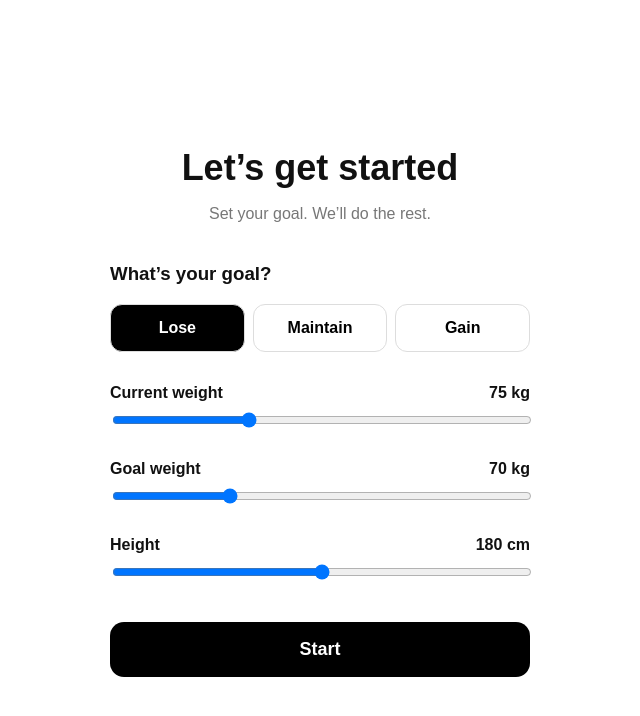
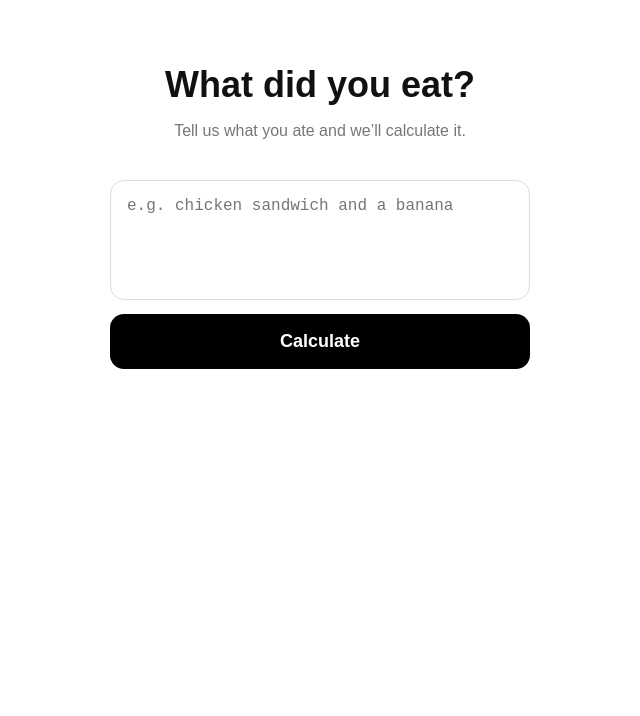
Before and after one commit to conn448/connaiai, a Next.js app: page / in a window 1280 px wide. Both pictures are taken after a click on the button "Start". Shown: the top 716 px of the page, without its empty margins (320-960 px from the left). Built offline with nearby package versions, Linux system fonts and the light colour scheme.

Commit message:
Update page.jsx

```diff
--- a/app/page.jsx
+++ b/app/page.jsx
@@ -3,55 +3,37 @@
 import { useState } from "react";
 
 export default function Home() {
+  const [started, setStarted] = useState(false);
+
   const [goal, setGoal] = useState("lose");
   const [weight, setWeight] = useState(75);
   const [goalWeight, setGoalWeight] = useState(70);
   const [height, setHeight] = useState(180);
 
+  const [food, setFood] = useState("");
+  const [result, setResult] = useState(null);
+  const [loading, setLoading] = useState(false);
+
+  // -------------------------
+  // SETUP SCREEN
+  // -------------------------
+
+  if (!started) {
     return (
-    <main
-      style={{
-        minHeight: "100vh",
-        background: "#ffffff",
-        padding: "40px 24px",
-        display: "flex",
-        justifyContent: "center",
-        alignItems: "center",
-        fontFamily: "Arial, sans-serif",
-      }}
-    >
-      <div style={{ width: "100%", maxWidth: "420px" }}>
+      <main style={styles.page}>
+        <div style={styles.container}>
 
-        <h1
-          style={{
-            fontSize: "36px",
-            textAlign: "center",
-            marginBottom: "8px",
-          }}
-        >
+          <h1 style={styles.title}>
             Let’s get started
           </h1>
 
-        <p
-          style={{
-            textAlign: "center",
-            color: "#777",
-            marginBottom: "40px",
-          }}
-        >
+          <p style={styles.subtitle}>
             Set your goal. We’ll do the rest.
           </p>
 
           <h3>What’s your goal?</h3>
 
-        <div
-          style={{
-            display: "grid",
-            gridTemplateColumns: "repeat(3, 1fr)",
-            gap: "8px",
-            marginBottom: "32px",
-          }}
-        >
+          <div style={styles.goalGrid}>
             {[
               ["lose", "Lose"],
               ["maintain", "Maintain"],
@@ -61,12 +43,9 @@ export default function Home() {
                 key={value}
                 onClick={() => setGoal(value)}
                 style={{
-                padding: "14px 5px",
-                borderRadius: "12px",
-                border: "1px solid #ddd",
+                  ...styles.goalButton,
                   background: goal === value ? "#000" : "#fff",
                   color: goal === value ? "#fff" : "#000",
-                fontWeight: "600",
                 }}
               >
                 {label}
@@ -102,18 +81,8 @@ export default function Home() {
           />
 
           <button
-          onClick={() => alert("Setup complete")}
-          style={{
-            width: "100%",
-            padding: "17px",
-            marginTop: "10px",
-            borderRadius: "14px",
-            border: "none",
-            background: "#000",
-            color: "#fff",
-            fontSize: "18px",
-            fontWeight: "700",
-          }}
+            onClick={() => setStarted(true)}
+            style={styles.startButton}
           >
             Start
           </button>
@@ -123,17 +92,135 @@ export default function Home() {
     );
   }
 
-function Slider({ title, value, min, max, unit, setValue }) {
+  // -------------------------
+  // SCANNER SCREEN
+  // -------------------------
+
+  async function analyseFood() {
+    if (!food.trim()) return;
+
+    setLoading(true);
+    setResult(null);
+
+    try {
+      const response = await fetch("/api", {
+        method: "POST",
+        headers: {
+          "Content-Type": "application/json",
+        },
+        body: JSON.stringify({
+          food,
+          goal,
+          weight,
+          goalWeight,
+          height,
+        }),
+      });
+
+      const data = await response.json();
+
+      setResult(data);
+    } catch (error) {
+      console.error(error);
+      setResult({
+        error: "Something went wrong. Try again.",
+      });
+    }
+
+    setLoading(false);
+  }
+
   return (
-    <div style={{ marginBottom: "28px" }}>
-      <div
-        style={{
-          display: "flex",
-          justifyContent: "space-between",
-          marginBottom: "8px",
-        }}
+    <main style={styles.page}>
+      <div style={styles.container}>
+
+        <h1 style={styles.title}>
+          What did you eat?
+        </h1>
+
+        <p style={styles.subtitle}>
+          Tell us what you ate and we’ll calculate it.
+        </p>
+
+        <textarea
+          value={food}
+          onChange={(e) => setFood(e.target.value)}
+          placeholder="e.g. chicken sandwich and a banana"
+          style={styles.textarea}
+        />
+
+        <button
+          onClick={analyseFood}
+          disabled={loading}
+          style={styles.startButton}
         >
+          {loading ? "Calculating..." : "Calculate"}
+        </button>
+
+        {result && (
+          <div style={styles.result}>
+            {result.error ? (
+              <p>{result.error}</p>
+            ) : (
+              <>
+                <h2>Nutrition</h2>
+
+                <p>
+                  Calories:{" "}
+                  <strong>
+                    {result.calories ?? "—"}
+                  </strong>
+                </p>
+
+                <p>
+                  Protein:{" "}
+                  <strong>
+                    {result.protein ?? "—"}g
+                  </strong>
+                </p>
+
+                <p>
+                  Carbs:{" "}
+                  <strong>
+                    {result.carbs ?? "—"}g
+                  </strong>
+                </p>
+
+                <p>
+                  Fat:{" "}
+                  <strong>
+                    {result.fat ?? "—"}g
+                  </strong>
+                </p>
+              </>
+            )}
+          </div>
+        )}
+
+      </div>
+    </main>
+  );
+}
+
+
+// -------------------------
+// SLIDER
+// -------------------------
+
+function Slider({
+  title,
+  value,
+  min,
+  max,
+  unit,
+  setValue,
+}) {
+  return (
+    <div style={styles.sliderContainer}>
+
+      <div style={styles.sliderHeader}>
         <strong>{title}</strong>
+
         <strong>
           {value} {unit}
         </strong>
@@ -144,9 +231,105 @@ function Slider({ title, value, min, max, unit, setValue }) {
         min={min}
         max={max}
         value={value}
-        onChange={(e) => setValue(Number(e.target.value))}
-        style={{ width: "100%" }}
+        onChange={(e) =>
+          setValue(Number(e.target.value))
+        }
+        style={styles.slider}
       />
+
     </div>
   );
 }
+
+
+// -------------------------
+// STYLES
+// -------------------------
+
+const styles = {
+  page: {
+    minHeight: "100vh",
+    background: "#fff",
+    padding: "40px 24px",
+    display: "flex",
+    justifyContent: "center",
+    fontFamily: "Arial, sans-serif",
+  },
+
+  container: {
+    width: "100%",
+    maxWidth: "420px",
+  },
+
+  title: {
+    fontSize: "36px",
+    textAlign: "center",
+    marginBottom: "8px",
+  },
+
+  subtitle: {
+    textAlign: "center",
+    color: "#777",
+    marginBottom: "40px",
+  },
+
+  goalGrid: {
+    display: "grid",
+    gridTemplateColumns: "repeat(3, 1fr)",
+    gap: "8px",
+    marginBottom: "32px",
+  },
+
+  goalButton: {
+    padding: "14px 5px",
+    borderRadius: "12px",
+    border: "1px solid #ddd",
+    fontWeight: "600",
+    cursor: "pointer",
+  },
+
+  sliderContainer: {
+    marginBottom: "28px",
+  },
+
+  sliderHeader: {
+    display: "flex",
+    justifyContent: "space-between",
+    marginBottom: "8px",
+  },
+
+  slider: {
+    width: "100%",
+  },
+
+  startButton: {
+    width: "100%",
+    padding: "17px",
+    marginTop: "10px",
+    borderRadius: "14px",
+    border: "none",
+    background: "#000",
+    color: "#fff",
+    fontSize: "18px",
+    fontWeight: "700",
+    cursor: "pointer",
+  },
+
+  textarea: {
+    width: "100%",
+    minHeight: "120px",
+    padding: "16px",
+    borderRadius: "14px",
+    border: "1px solid #ddd",
+    fontSize: "16px",
+    boxSizing: "border-box",
+    resize: "none",
+  },
+
+  result: {
+    marginTop: "25px",
+    padding: "20px",
+    borderRadius: "16px",
+    background: "#f5f5f5",
+  },
+};
```
Lines whose indentation alone changed are shown as unchanged.
